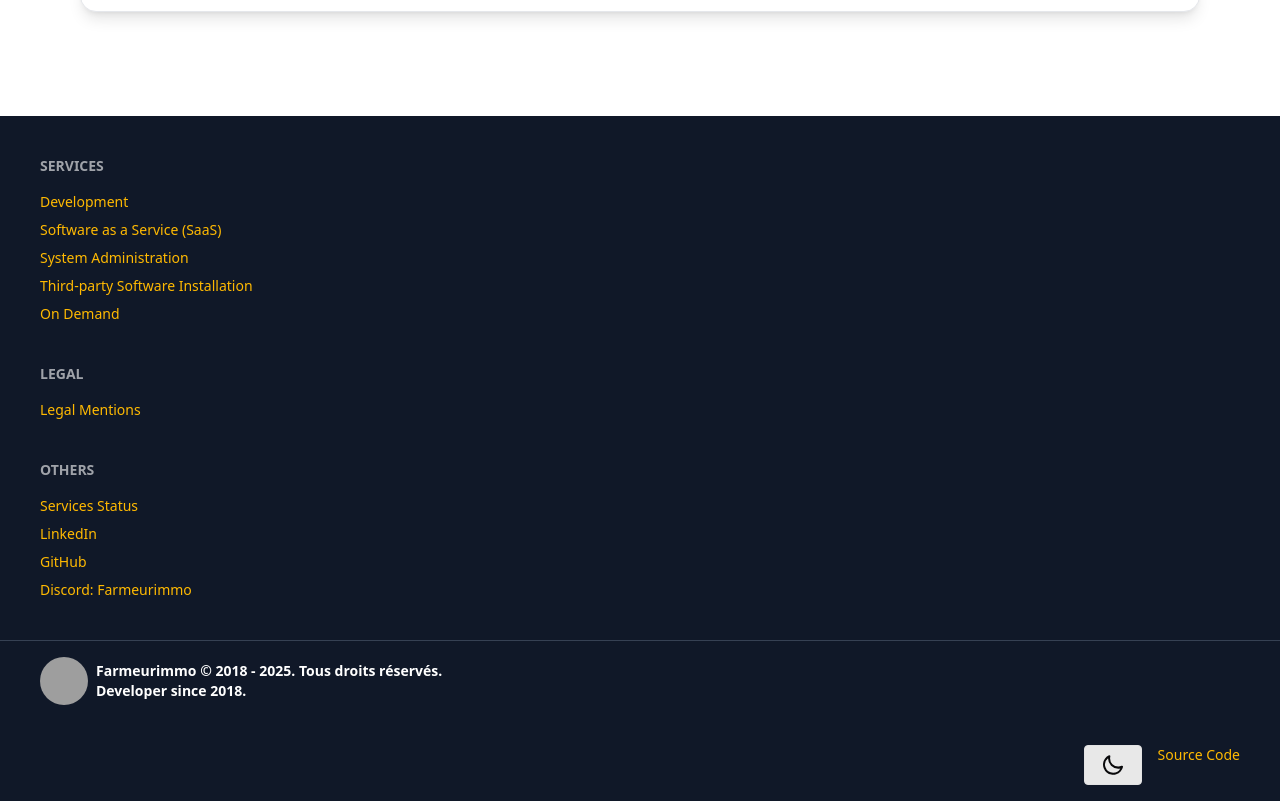
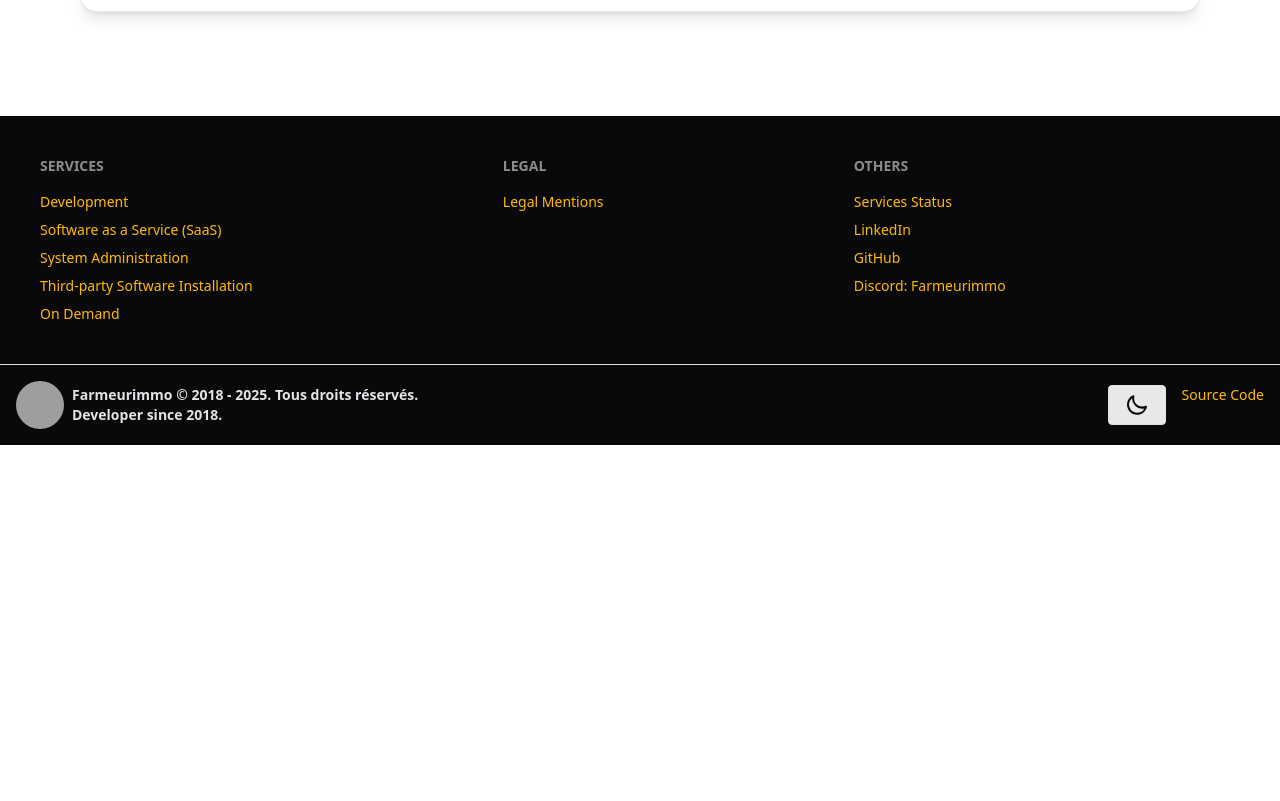
Before and after one commit to Farmeurimmo/portfolio-v5, a Next.js app: page /en in a window 1280 px wide. Shown: the part 3619-4420 px from the top of the page. After the commit the page ends 4064 px from the top, so only its background shows below. Built offline with nearby package versions, Linux system fonts and the light colour scheme; no server answers; grey boxes are pictures that could not be loaded.

Commit message:
feat: better footer design

```diff
--- a/src/app/components/Footer.jsx
+++ b/src/app/components/Footer.jsx
@@ -26,7 +26,7 @@
 
     return (
         <>
-            <footer className="footer bg-gray-900 dark:bg-gray-900 text-white dark:text-white p-10">
+            <footer className="footer sm:footer-horizontal bg-neutral text-neutral-content p-10">
                 <nav>
                     <h2 className="footer-title">{t('services')}</h2>
                     <Link className="link link-hover text-amber-400"
@@ -57,7 +57,7 @@
                 </nav>
             </footer>
             <footer
-                className="footer bg-gray-900 dark:bg-gray-900 text-white dark:text-white border-gray-700 dark:border-gray-700 border-t px-10 py-4">
+                className="footer sm:footer-horizontal bg-neutral text-neutral-content items-center p-4 border-t">
                 <aside className="grid-flow-col items-center">
                     <img src="https://cdn.farmeurimmo.fr/img/logo.jpg" loading="lazy" alt="Logo"
                          className="h-12 w-12 rounded-full"/>
```
